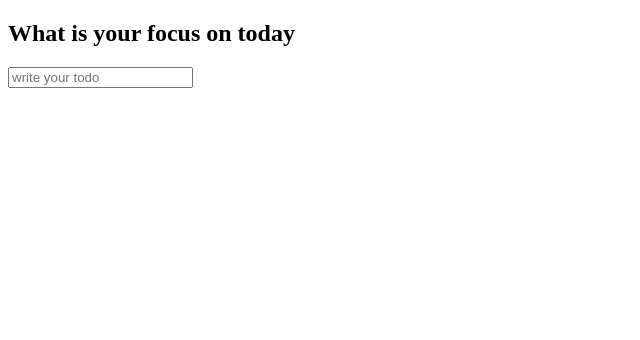
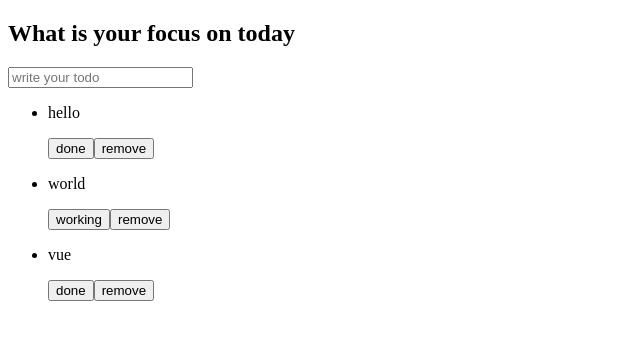
Before and after one commit to dygmm4288/vue-todo, a Vue app: page / in a window 1280 px wide. Shown: the top 340 px of the page, without its empty margins (0-640 px from the left). Built offline with nearby package versions, Linux system fonts and the light colour scheme.

Commit message:
todo list v-for 이용하여 랜더링 완료

```diff
--- a/src/App.vue
+++ b/src/App.vue
@@ -1,11 +1,13 @@
 <script lang="ts">
 import TodoForm from "./components/TodoForm.vue";
+import TodoList from "./components/TodoList.vue";
 
 export default {
   name: "App",
   setup() {},
   components: {
     TodoForm,
+    TodoList,
   },
 };
 </script>
@@ -14,5 +16,6 @@ export default {
   <section>
     <h1>What is your focus on today</h1>
     <TodoForm />
+    <TodoList />
   </section>
 </template>
--- a/src/components/TodoList.vue
+++ b/src/components/TodoList.vue
@@ -0,0 +1,20 @@
+<script setup lang="ts">
+import { defineComponent } from "vue";
+defineComponent({ name: "TodoList" });
+
+const todos = [
+  { id: 1, description: "hello", isDone: false },
+  { id: 2, description: "world", isDone: true },
+  { id: 3, description: "vue", isDone: false },
+];
+</script>
+
+<template>
+  <ul>
+    <li v-for="todo in todos">
+      <p>{{ todo.description }}</p>
+      <button>{{ todo.isDone ? "working" : "done" }}</button>
+      <button>remove</button>
+    </li>
+  </ul>
+</template>
```
